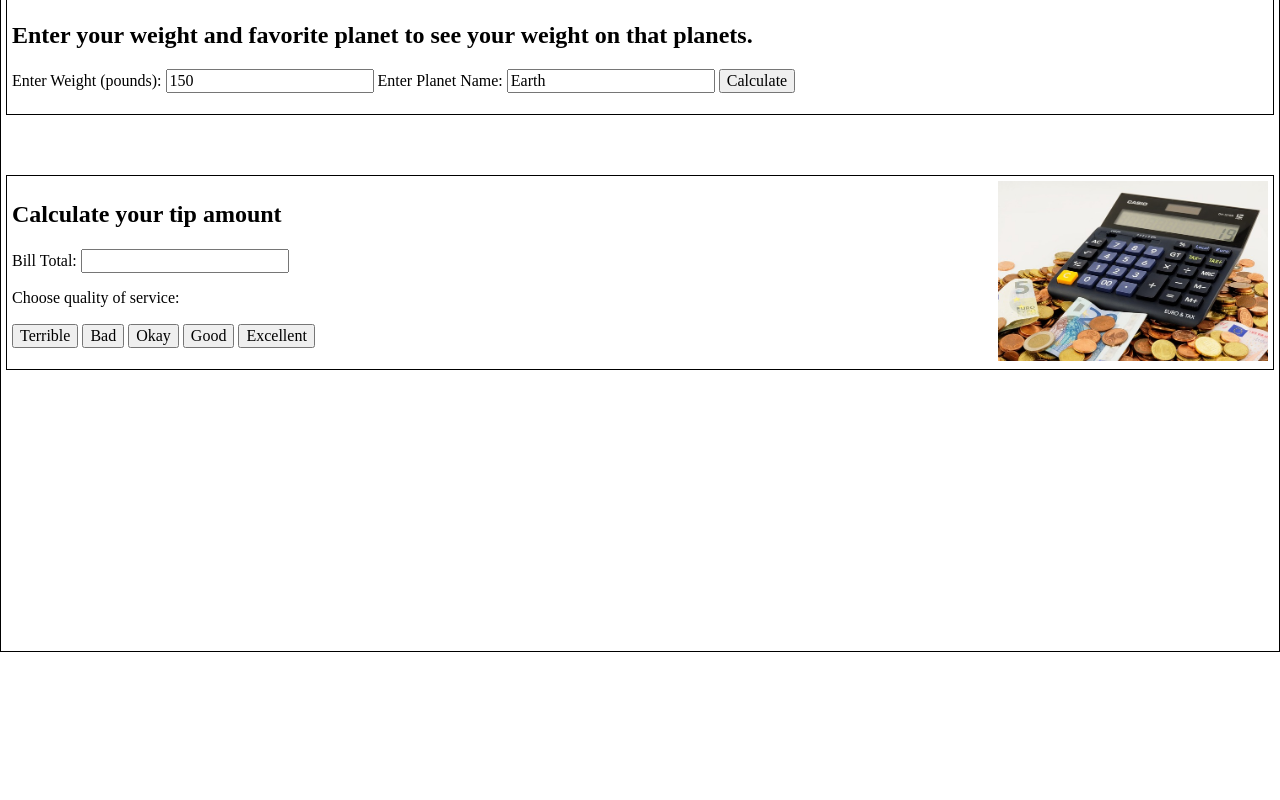
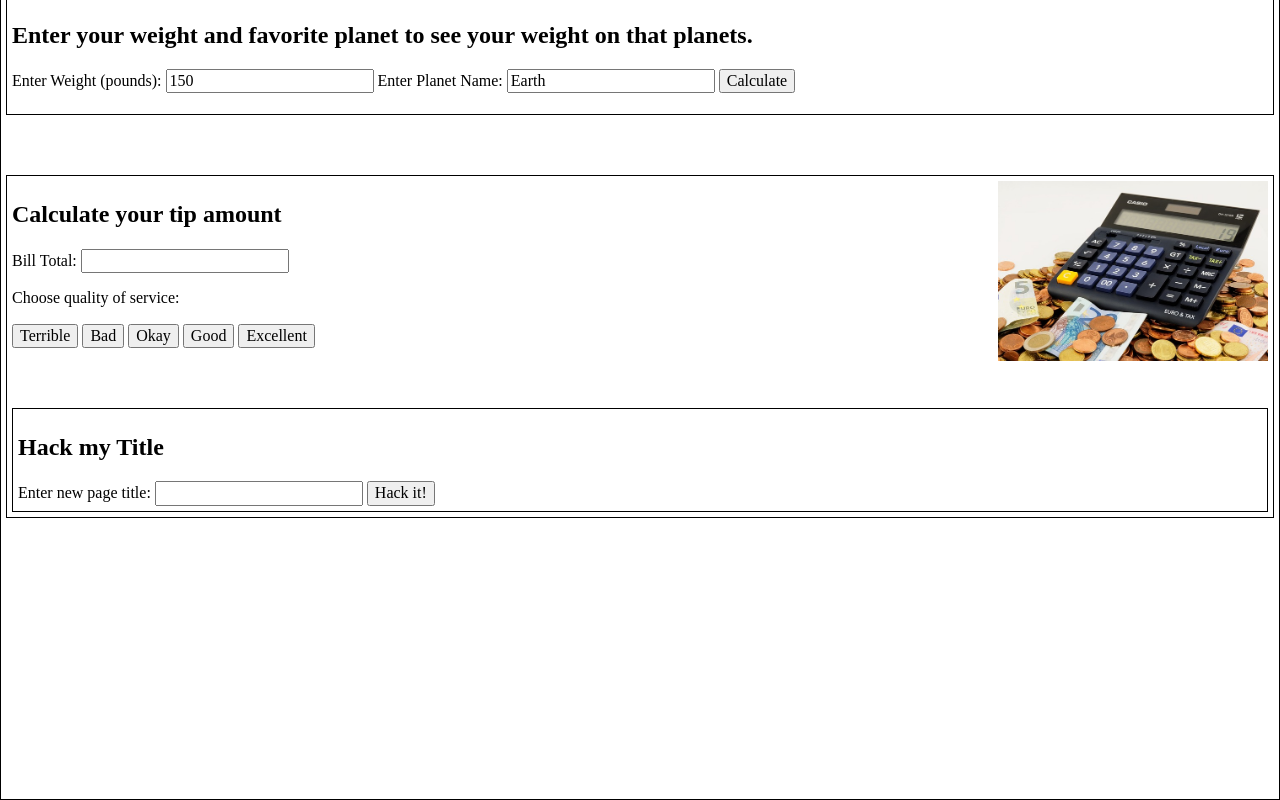
Before and after one commit to rudysochan/JavaScript-Show-Off, a plain HTML site: page index.html in a window 1280 px wide. Shown: the part 2015-2815 px from the top of the page. Before the commit the page ends 2667 px from the top, so only its background shows below. Drawn offline with Linux system fonts and the light colour scheme.

Commit message:
Update index.html
Adding title hack

```diff
--- a/index.html
+++ b/index.html
@@ -128,6 +128,15 @@
             <button onclick="tipGen('good')">Good</button>
             <button onclick="tipGen('excellent')">Excellent</button>
             <p class="tip-amount"></p>
+
+        <div class="title-change">
+            <h2>Hack my Title</h2>
+            <label for="new-title">Enter new page title:</label>
+            <input type="text" id="new-title">
+            <button onclick="runHack()">Hack it!</button>
+
+
+        </div>
     </div>
     <br><br><br><br><br><br><br><br><br><br><br><br><br><br><br>
     <script src="resources/js/script.js" type="text/javascript"></script>
```
